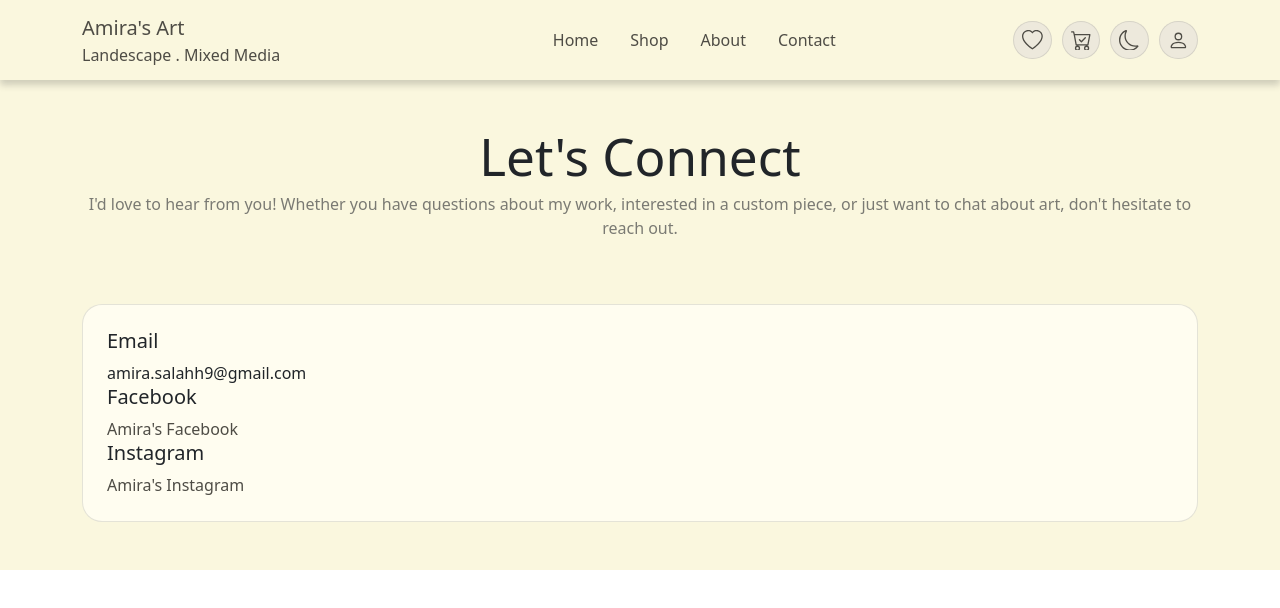
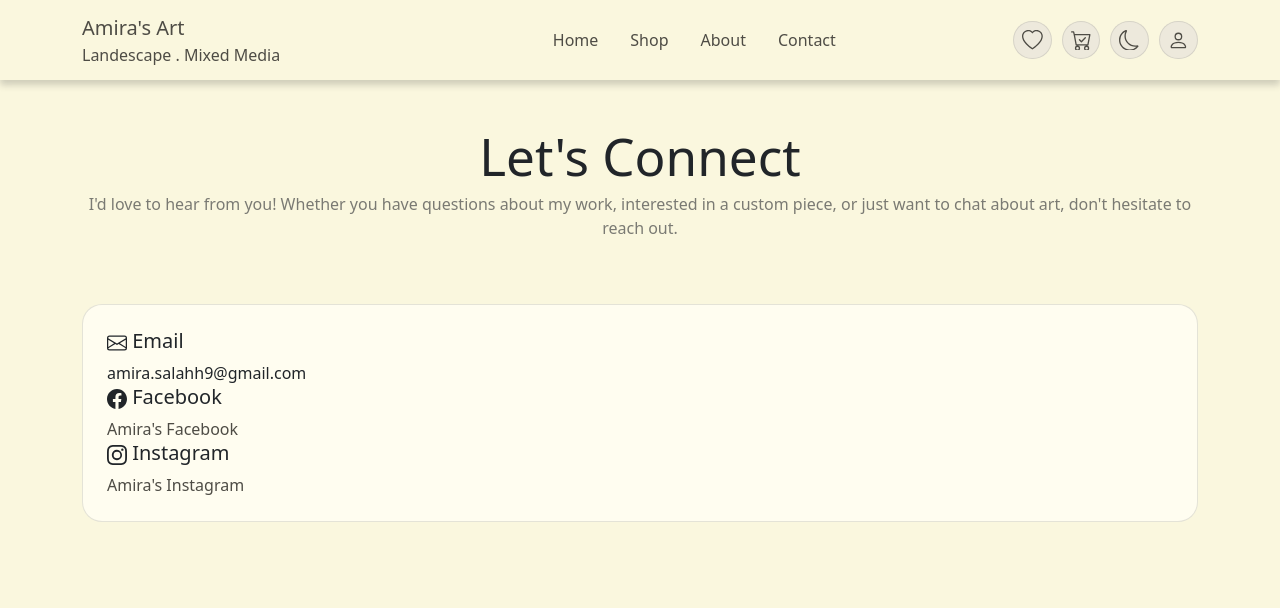
Before and after one commit to amirasalah98/E-commerce-MERN, a React (Vite) app in the folder frontend/: page /contact in a window 1280 px wide. Shown: the top 608 px of the page. Built offline with nearby package versions, Linux system fonts and the light colour scheme.

Commit message:
push edits

```diff
--- a/frontend/src/components/contact.jsx
+++ b/frontend/src/components/contact.jsx
@@ -1,6 +1,7 @@
 import style from './home.module.css'
 import React,{ useContext } from "react";
 import { DarkModeContext } from "../DarkModeContext";
+import { BsEnvelope,BsFacebook,BsInstagram   } from "react-icons/bs";
 function Contact() {
         const {darkMode}=useContext(DarkModeContext)
 
@@ -14,15 +15,15 @@ I'd love to hear from you! Whether you have questions about my work,
             </div>
          <div className={`text-center p-4 ${style.contactCardsCard}`}>
             <div>
-            <h5>Email</h5>
+            <h5><BsEnvelope /> Email</h5>
             <span>amira.salahh9@gmail.com</span>
             </div>
             <div>
-            <h5>Facebook</h5>
+            <h5><BsFacebook /> Facebook</h5>
             <span><a href="#">Amira's Facebook</a></span>
             </div>
             <div>
-            <h5>Instagram</h5>
+            <h5><BsInstagram /> Instagram</h5>
             <span><a href="#">Amira's Instagram</a></span>
             </div>
          </div>
--- a/frontend/src/components/modal.jsx
+++ b/frontend/src/components/modal.jsx
@@ -5,7 +5,7 @@ import style from './style.module.css'
 function Modal({ children }){
     const {darkMode}=useContext(DarkModeContext)
 return(
-<div style={{height: '100vh',display: 'flex',flexDirection:'column',alignItems:'center',justifyContent:'center'}} className={darkMode? style.containerDark:style.containerLight} >
+<div style={{height: '100vh',display: 'flex',flexDirection:'column',alignItems:'center',justifyContent:'center',paddingBottom:'25%'}} className={darkMode? style.containerDark:style.containerLight} >
     {children}
 </div>
 )
```
Also changed, not shown: 1 other file (tests, documents, lock files or other folders).
